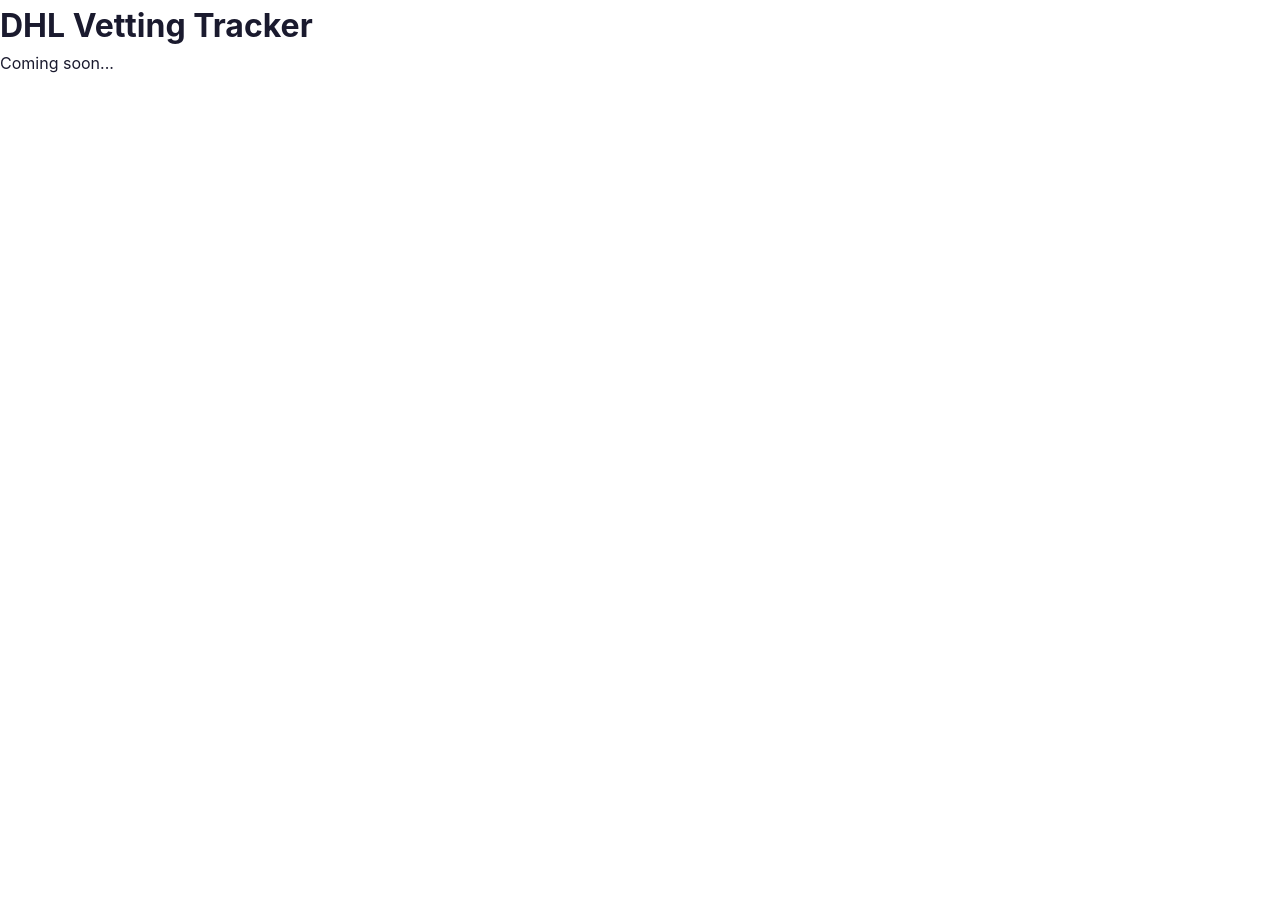
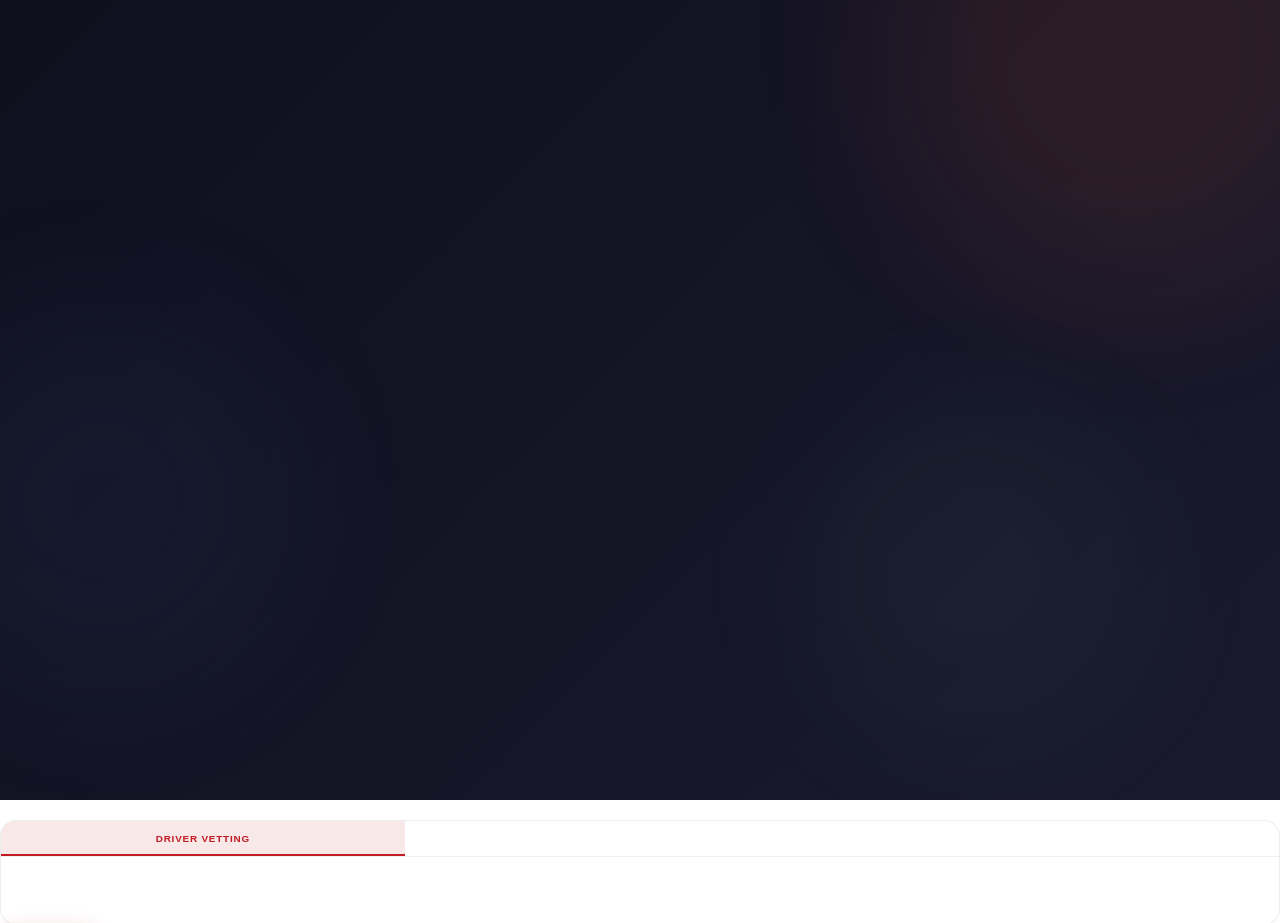
Before and after one commit to j-mazini/dhl-vetting-pages, a Next.js app: page / in a window 1280 px wide. Shown: the top 923 px of the page. Before the commit the page ends 800 px from the top, so only its background shows below. Built offline with nearby package versions, Linux system fonts and the light colour scheme.

Commit message:
Transform landing page into index (home page)

```diff
--- a/app/page.tsx
+++ b/app/page.tsx
@@ -1,10 +1,58 @@
 'use client';
+
+import { LandingHeader } from '@/landing/components/LandingHeader';
+import { EnhancedHeroSection } from '@/landing/components/EnhancedHeroSection';
+import { ServiceTabs } from '@/landing/components/ServiceTabs';
+import { FleetSpotlight } from '@/landing/components/FleetSpotlight';
+import { ContactForm } from '@/landing/components/ContactForm';
+
+const serviceTabs = [
+  {
+    id: 'vetting',
+    title: 'Driver Vetting',
+    body: 'Comprehensive background checks and driver verification to ensure the highest standards of safety and reliability.',
+  },
+  {
+    id: 'tracking',
+    title: 'Fleet Tracking',
+    body: 'Real-time GPS tracking and monitoring of your entire fleet for improved efficiency and safety.',
+  },
+  {
+    id: 'compliance',
+    title: 'Compliance Management',
+    body: 'Automated compliance reporting and documentation to meet all regulatory requirements.',
+  },
+] as const;
+
+const fleetItems = [
+  {
+    id: 'safety',
+    title: 'Safety First',
+    badge: 'Premium',
+    body: 'Industry-leading safety standards with comprehensive driver monitoring and real-time alerts.',
+  },
+  {
+    id: 'efficiency',
+    title: 'Operational Efficiency',
+    badge: 'Advanced',
+    body: 'Optimize routes and reduce costs with intelligent fleet management systems.',
+  },
+  {
+    id: 'compliance',
+    title: 'Full Compliance',
+    badge: 'Certified',
+    body: 'Stay compliant with all regulatory requirements and industry standards automatically.',
+  },
+] as const;
 
 export default function HomePage() {
   return (
     <main>
-      <h1>DHL Vetting Tracker</h1>
-      <p>Coming soon...</p>
+      <LandingHeader />
+      <EnhancedHeroSection />
+      <ServiceTabs tabs={serviceTabs} />
+      <FleetSpotlight items={fleetItems} />
+      <ContactForm />
     </main>
   );
 }
```
